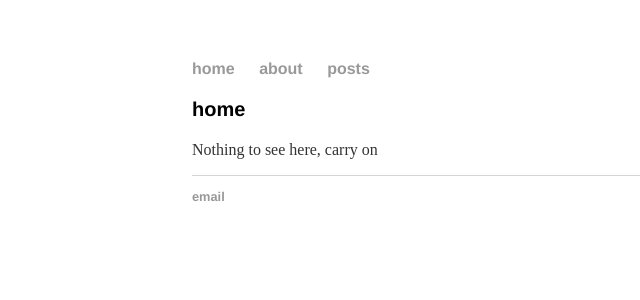
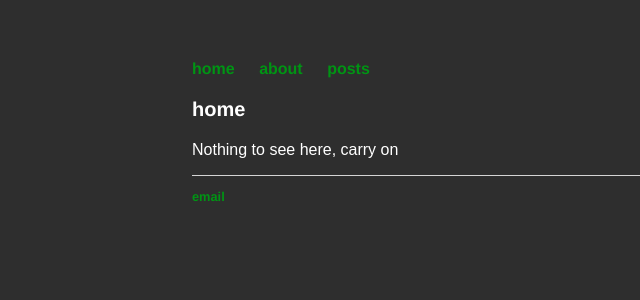
Before and after one commit to aclorta/aclorta.github.io, a Jekyll site: the page built from index.html, in a window 1280 px wide. Shown: the top 300 px of the page, without its empty margins (0-640 px from the left). Built offline with Jekyll 4.4.1, drawn with Linux system fonts in a browser that asks for light colours.

Commit message:
dark theme

```diff
--- a/css/main.css
+++ b/css/main.css
@@ -1,6 +1,9 @@
 body {
+    background-color: #2e2e2e; /* Eggshell color */
+    color: #ffffff; /* Ensure text is readable */
     margin: 60px auto;
     width: 70%;
+    font-family: Arial, sans-serif; /* Optional: Set a default font */
 }
 nav ul, footer ul {
     font-family:'Helvetica', 'Arial', 'Sans-Serif';
@@ -14,7 +17,7 @@
 }
 a {
     text-decoration: none;
-    color: #999;
+    color: #009414;
 }
 a:hover {
     text-decoration: underline;
@@ -26,7 +29,7 @@
 p {
     /* font-size: 1.5em;
     line-height: 1.4em; */
-    color: #333;
+    color: #ffffff;
 }
 footer {
     border-top: 1px solid #d5d5d5;
```
